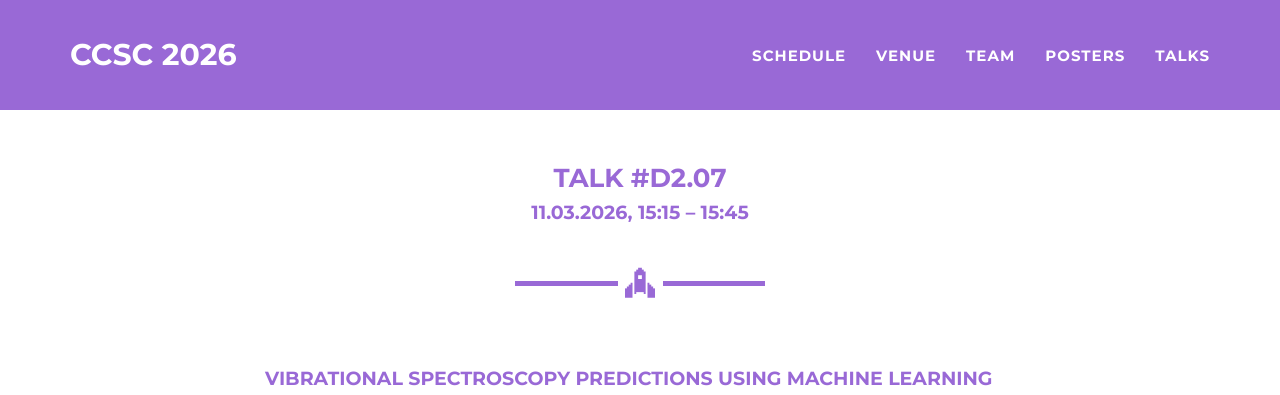
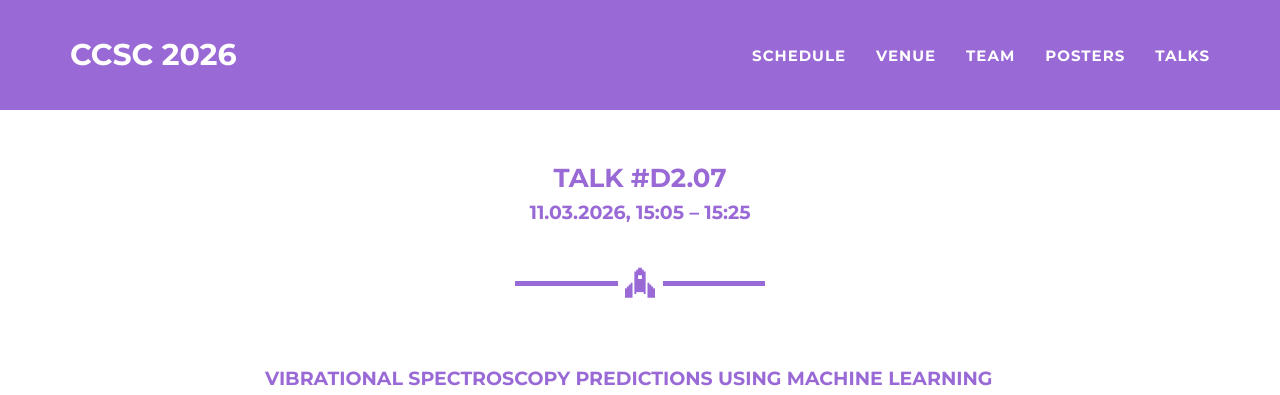
Before and after one commit to ccsc2026/ccsc2026.github.io, a Jekyll site: the page built from talks/chen.md, in a window 1280 px wide and 900 px high. Shown: the top 395 px of the window. Built offline with Jekyll 4.4.1, drawn with Linux system fonts in a browser that asks for light colours.

Commit message:
Update chen.md

```diff
--- a/talks/chen.md
+++ b/talks/chen.md
@@ -2,7 +2,7 @@
 layout: talkpage
 categories: [contrib]
 talknumber: D2.07
-talktime: '11.03.2026, 15:15 – 15:45'
+talktime: '11.03.2026, 15:05 – 15:25'
 speaker: Dr. Ke Chen
 img: 'Chen, Ke.png'
 location: 'University of Zurich · Department of Chemistry · Zurich (CH)'
```
